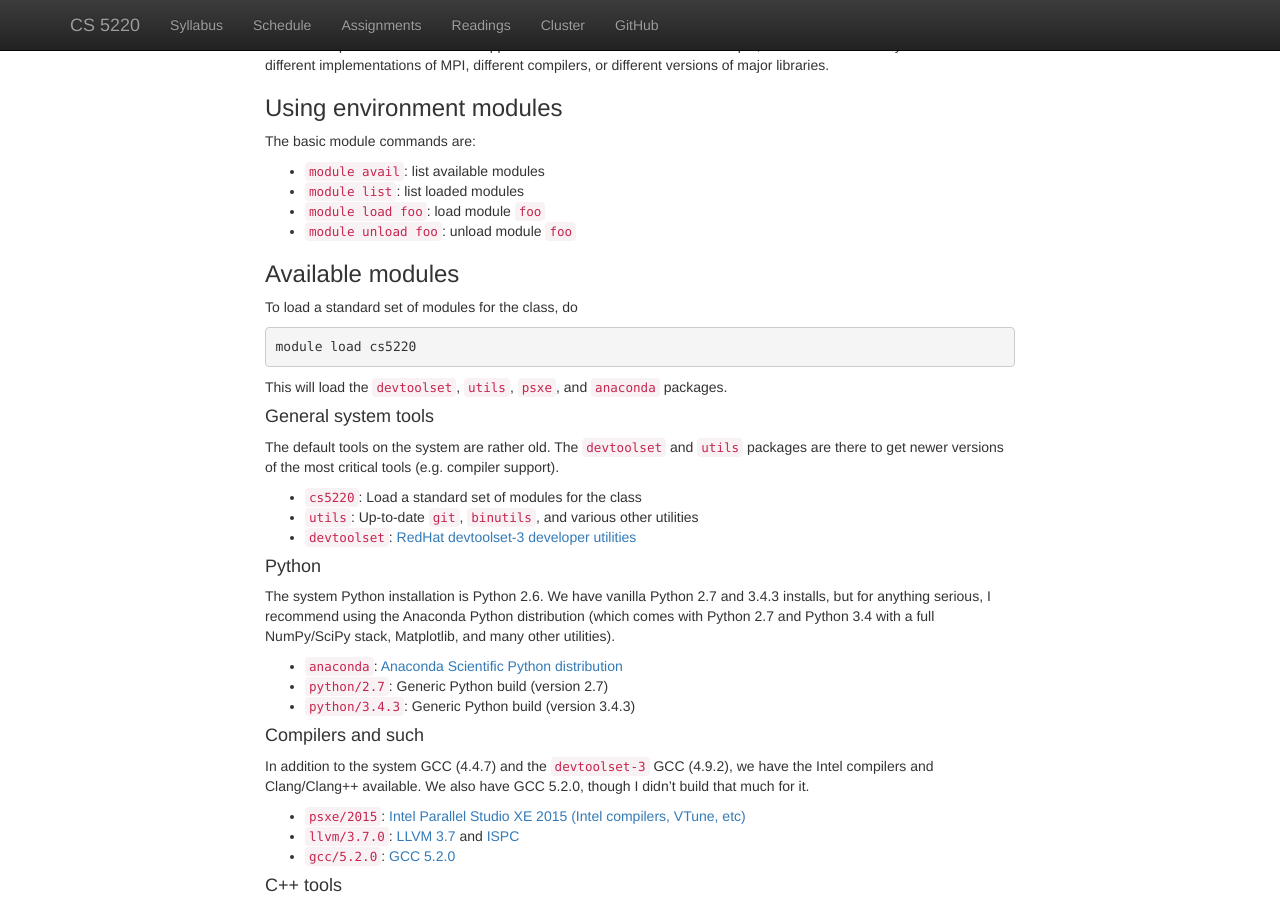
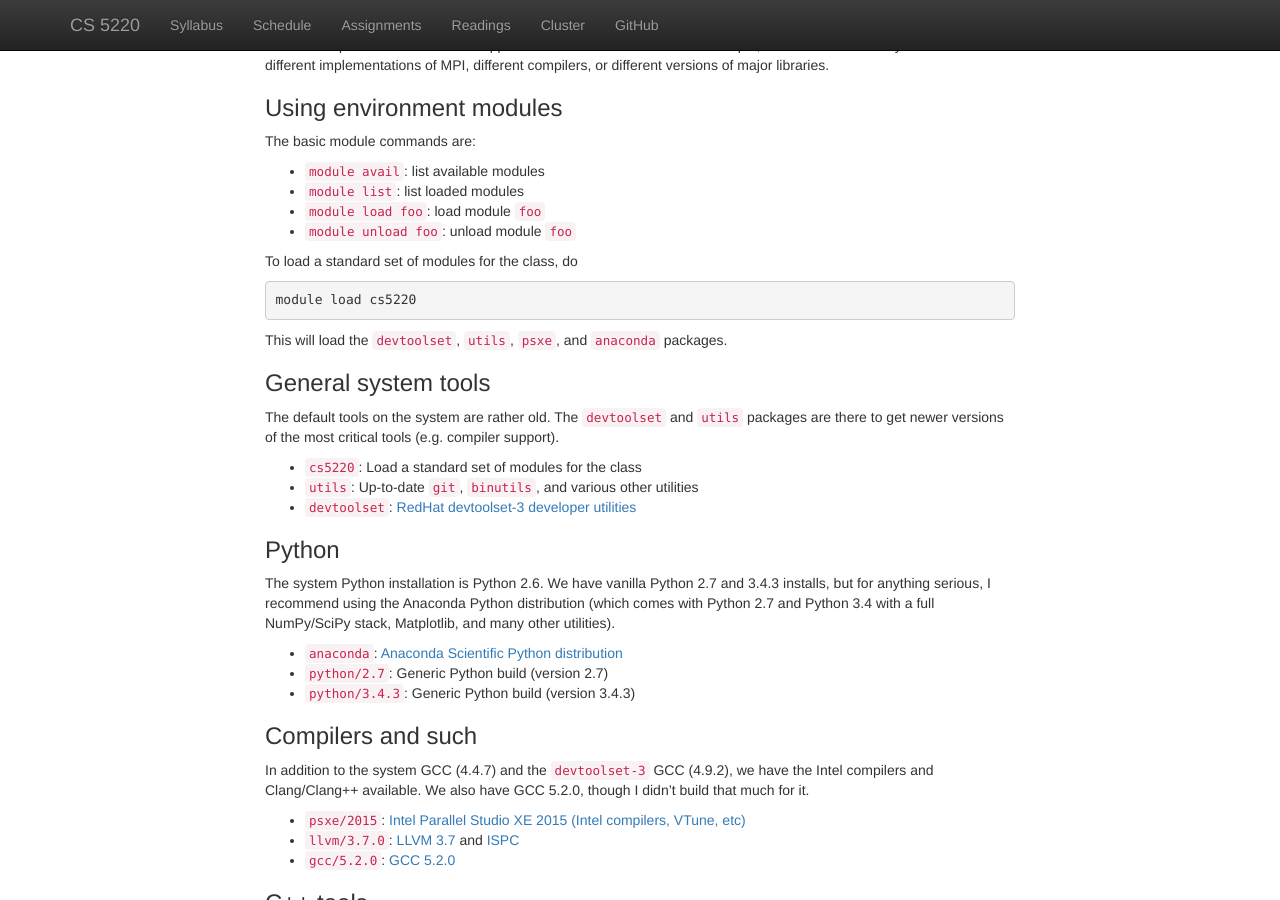
Before and after one commit to cornell-cs5220-f15/cornell-cs5220-f15.github.io, a Jekyll site: the page built from cluster.md, in a window 1280 px wide and 900 px high, scrolled down 1879 px. Built offline with Jekyll 4.4.1, drawn with Linux system fonts in a browser that asks for light colours; nearby versions of some CDN libraries.

Commit message:
Reformatting module information.

```diff
--- a/cluster.md
+++ b/cluster.md
@@ -154,15 +154,13 @@ The basic module commands are:
 - `module load foo`: load module `foo`
 - `module unload foo`: unload module `foo`
 
-### Available modules
-
 To load a standard set of modules for the class, do
 
     module load cs5220
 
 This will load the `devtoolset`, `utils`, `psxe`, and `anaconda` packages.
 
-#### General system tools
+### General system tools
 
 The default tools on the system are rather old.  The `devtoolset` and
 `utils` packages are there to get newer versions of the most critical
@@ -174,7 +172,7 @@ tools (e.g. compiler support).
 
 [devtoolset]: https://www.softwarecollections.org/en/scls/rhscl/devtoolset-3/
 
-#### Python
+### Python
 
 The system Python installation is Python 2.6.  We have vanilla Python
 2.7 and 3.4.3 installs, but for anything serious, I recommend using
@@ -188,7 +186,7 @@ utilities).
 
 [anaconda]: https://store.continuum.io/cshop/anaconda/
 
-#### Compilers and such
+### Compilers and such
 
 In addition to the system GCC (4.4.7) and the `devtoolset-3` GCC
 (4.9.2), we have the Intel compilers and Clang/Clang++ available.
@@ -203,7 +201,7 @@ We also have GCC 5.2.0, though I didn't build that much for it.
 [llvm]: http://llvm.org/
 [ispc]: https://ispc.github.io/
 
-#### C++ tools
+### C++ tools
 
 Boost is a standard set of tools for C++.  Armadillo and Eigen are
 linear algebra libraries in C++; if you have no preference between
@@ -217,7 +215,7 @@ the two, I recommend Armadillo.
 [armadillo]: http://arma.sourceforge.net/
 [eigen]: http://eigen.tuxfamily.org/index.php?title=Main_Page
 
-#### Numerical libraries
+### Numerical libraries
 
 We're going to see BLAS and LAPACK early in the semester, and also
 FFTW and perhaps SuiteSparse.  We likely won't say anything in
```
